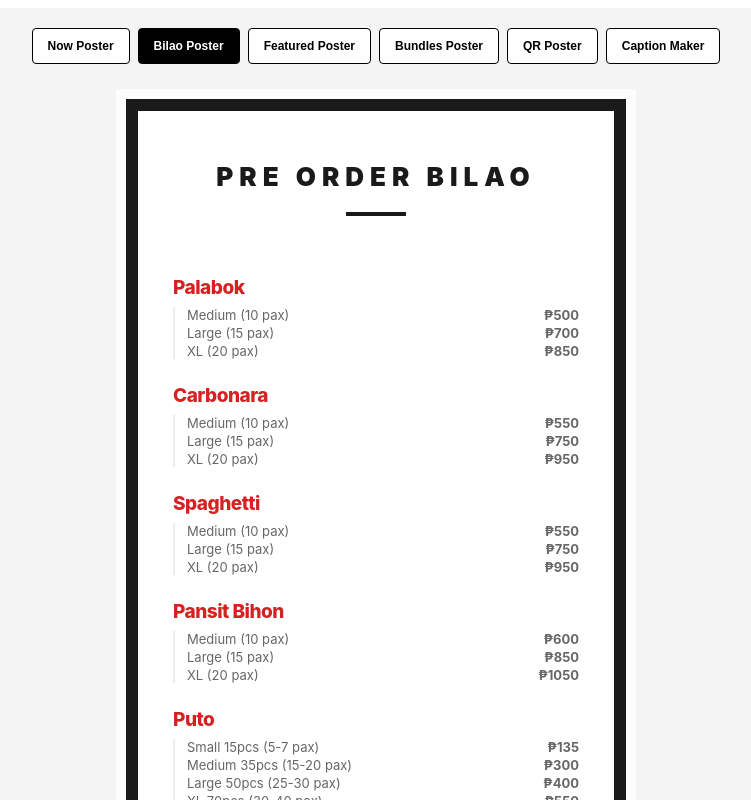
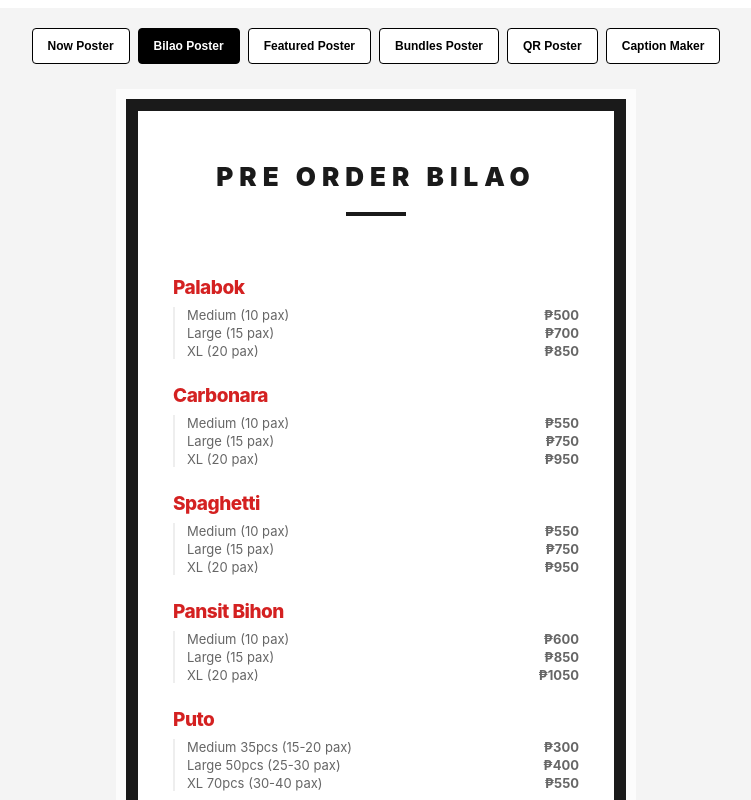
Before and after one commit to enzoperce35/mb-menu-poster, a React (Vite) app: page / in a window 1280 px wide. Both pictures are taken after a click on the button "Bilao Poster". Shown: the top 800 px of the page, without its empty margins (264-1015 px from the left). Built offline with nearby package versions, Linux system fonts and the light colour scheme; no server answers.

Commit message:
removed item

```diff
--- a/src/components/posters/BilaoPoster.jsx
+++ b/src/components/posters/BilaoPoster.jsx
@@ -30,7 +30,6 @@ export default function BilaoPoster({ shop }) {
       { id: 'v12', name: "XL (20 pax)", price: "1050" }
     ]},
     { id: 'b5', name: "Puto", variants: [
-      { id: 'v13', name: "Small 15pcs (5-7 pax)", price: "135" },
       { id: 'v14', name: "Medium 35pcs (15-20 pax)", price: "300" },
       { id: 'v15', name: "Large 50pcs (25-30 pax)", price: "400" },
       { id: 'v16', name: "XL 70pcs (30-40 pax)", price: "550" }
```
